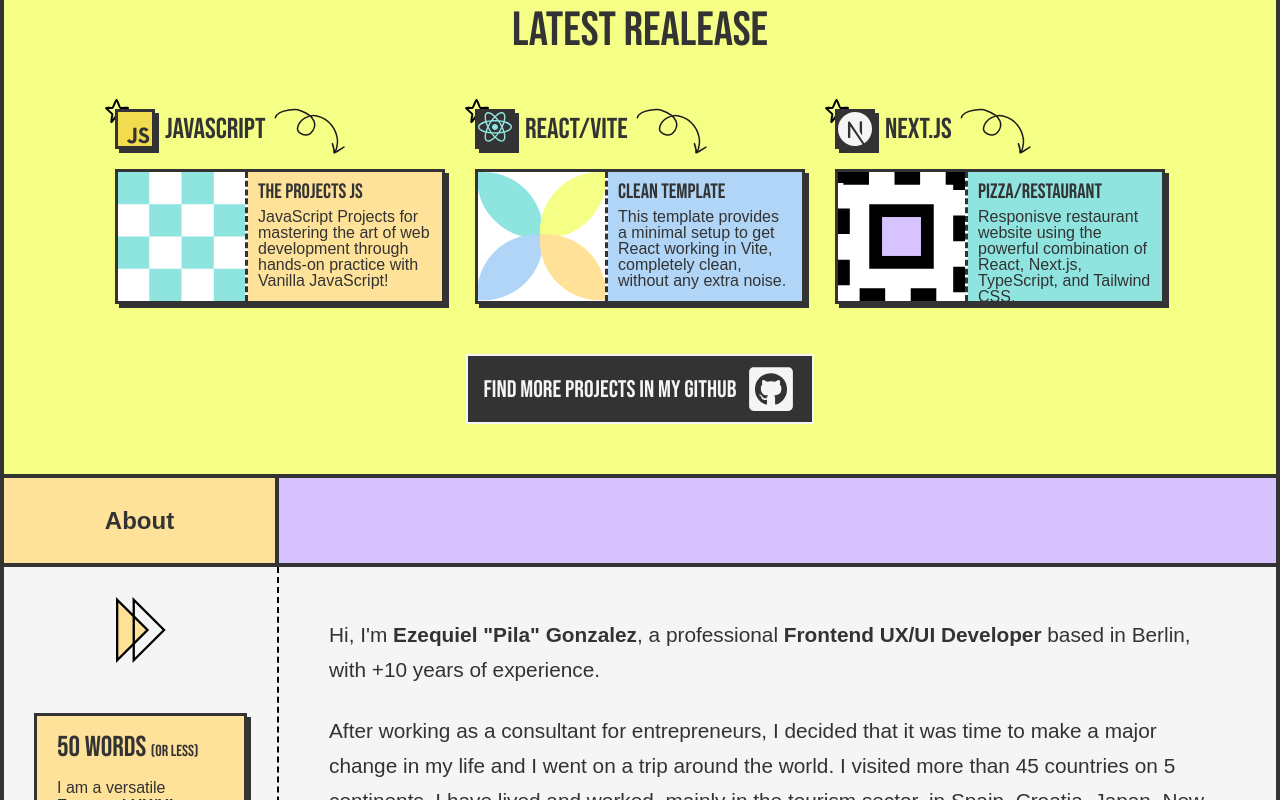
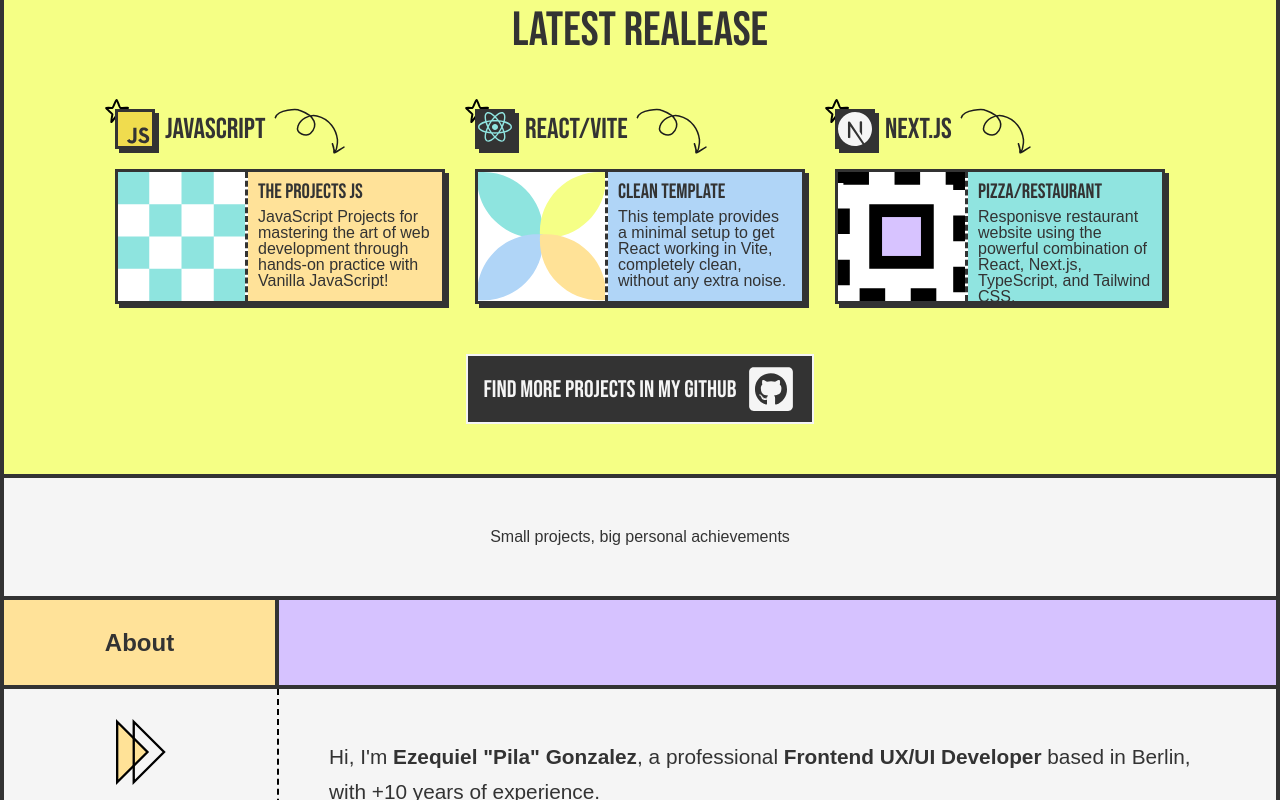
Before and after one commit to Pilag6/pila.dev, a React (Vite) app: page / in a window 1280 px wide. Shown: the part 1935-2735 px from the top of the page. Built offline with nearby package versions, Linux system fonts and the light colour scheme; a web font is replaced by a local one.

Commit message:
Update CSS styles in multiple components

```diff
--- a/src/App.css
+++ b/src/App.css
@@ -3,7 +3,6 @@
     margin: 0 auto;
     /* border: var(--border); */
     background: #fff;
-    overflow-x: hidden;
 }
 
 footer {
--- a/src/components/CaseOfStudy/CaseOfStudy.css
+++ b/src/components/CaseOfStudy/CaseOfStudy.css
@@ -3,7 +3,7 @@
     background: #fff;
     /* scroll-margin-top: calc(var(--sm-block) * 2); */
     background: var(--nb-green);
-    padding: 50px;
+    padding: 50px 30px;
     color: var(--black);
 
     h2 {
@@ -18,7 +18,7 @@
         justify-content: center;
         flex-wrap: wrap;
         row-gap: 50px;
-        column-gap: 50px;
+        column-gap: 30px;
         margin-bottom: 50px;
 
         .study-block {
@@ -55,12 +55,10 @@
         gap: 30px;
         padding: 30px 0 0 0;
 
-
         h3 {
             text-align: center;
             font-size: 2.5rem;
             font-family: var(--font-secondary);
-
         }
 
         ul {
@@ -77,9 +75,7 @@
                 border: var(--border-btn);
                 box-shadow: var(--shadow-square);
                 padding: 20px;
-
             }
-
         }
     }
 }
@@ -89,7 +85,7 @@
         flex-direction: column;
         align-items: center;
 
-        .study-cards-wrapper{
+        .study-cards-wrapper {
             .study-block {
                 width: 100%;
             }
@@ -97,9 +93,6 @@
             img {
                 rotate: 0deg;
             }
-
         }
-
-
     }
 }
--- a/src/components/Header/Header.css
+++ b/src/components/Header/Header.css
@@ -6,6 +6,7 @@ header {
     position: sticky;
     top: 0;
     z-index: 999;
+
 }
 
 @media only screen and (max-width: 640px) {
--- a/src/components/Header/NavBottom.css
+++ b/src/components/Header/NavBottom.css
@@ -10,6 +10,7 @@
     border-left: var(--border-main);
     border-right: var(--border-main);
     border-bottom: var(--border-main);
+
 }
 
 .nav-bottom__logo {
--- a/src/components/Projects/ProjectsSection.css
+++ b/src/components/Projects/ProjectsSection.css
@@ -5,7 +5,6 @@
     background: #fff;
     scroll-margin-top: calc(var(--sm-block) * 2);
     background: var(--nb-green);
-
 }
 
 .projects-logo {
@@ -15,7 +14,6 @@
     display: flex;
     align-items: center;
     justify-content: center;
-
 
     border-right: var(--border-main);
     background: var(--nb-blue);
@@ -40,7 +38,7 @@
     justify-content: center;
     align-items: center;
     gap: 50px;
-    padding: 30px 0 0 0;
+    padding: 30px 10px 0 10px;
     color: var(--black);
     background: var(--nb-yellow);
     border-top: var(--border-main);
--- /dev/null
+++ b/src/components/SmallProjects/SmallProjects.css
@@ -0,0 +1,13 @@
+.small-projects-container {
+    display: flex;
+    flex-wrap: wrap;
+    justify-content: center;
+    gap: 20px;
+    padding: 50px 20px;
+    background: var(--white-body);
+    color: var(--black);
+    border-left: var(--border-main);
+    border-right: var(--border-main);
+    border-bottom: var(--border-main);
+
+}
--- /dev/null
+++ b/src/components/SmallProjects/SmallProjects.jsx
@@ -0,0 +1,9 @@
+import "./SmallProjects.css"
+
+const SmallProjects = () => {
+  return (
+    <div className="small-projects-container">Small projects, big personal achievements</div>
+  )
+}
+
+export default SmallProjects
--- a/src/pages/Home.jsx
+++ b/src/pages/Home.jsx
@@ -3,6 +3,8 @@ import CaseOfStudy from "@components/CaseOfStudy/CaseOfStudy.jsx";
 import Header from "@components/Header/Header.jsx";
 import Hero from "@components/Hero/Hero.jsx";
 import ProjectsSection from "@components/Projects/ProjectsSection.jsx";
+import SmallProjects from "@components/SmallProjects/SmallProjects.jsx";
+
 
 const Home = () => {
     const copy = `${new Date().getFullYear()}`;
@@ -12,6 +14,7 @@ const Home = () => {
             <Header />
             <Hero />
             <ProjectsSection />
+            <SmallProjects />
             <AboutSection />
             <CaseOfStudy />
 
```
